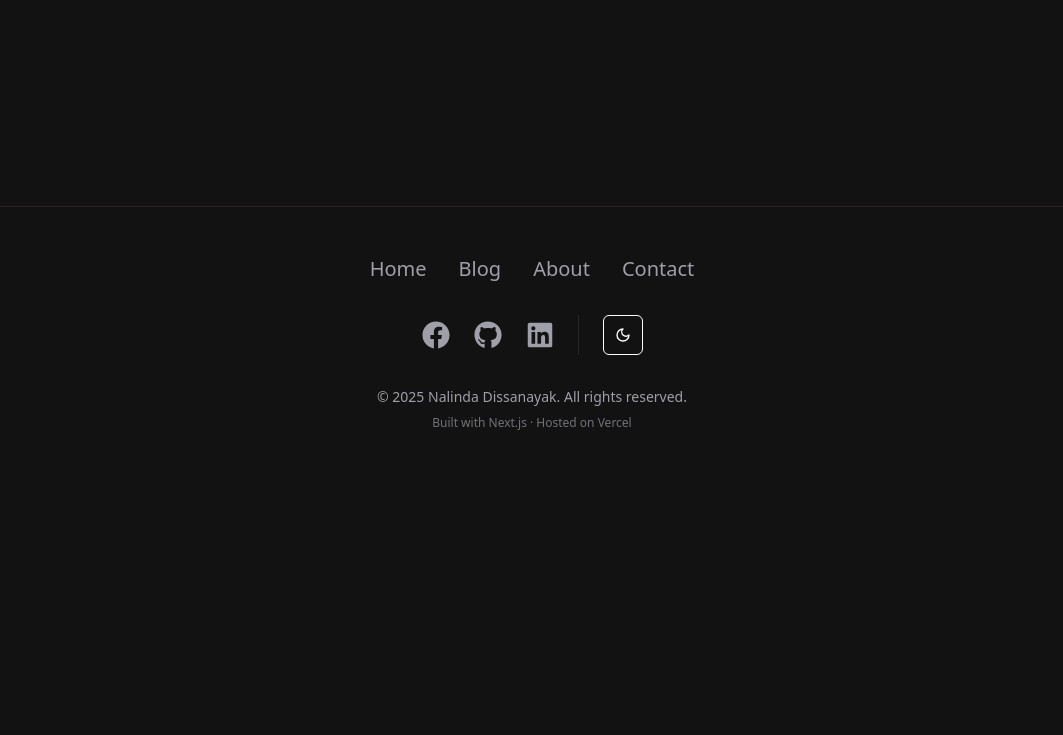
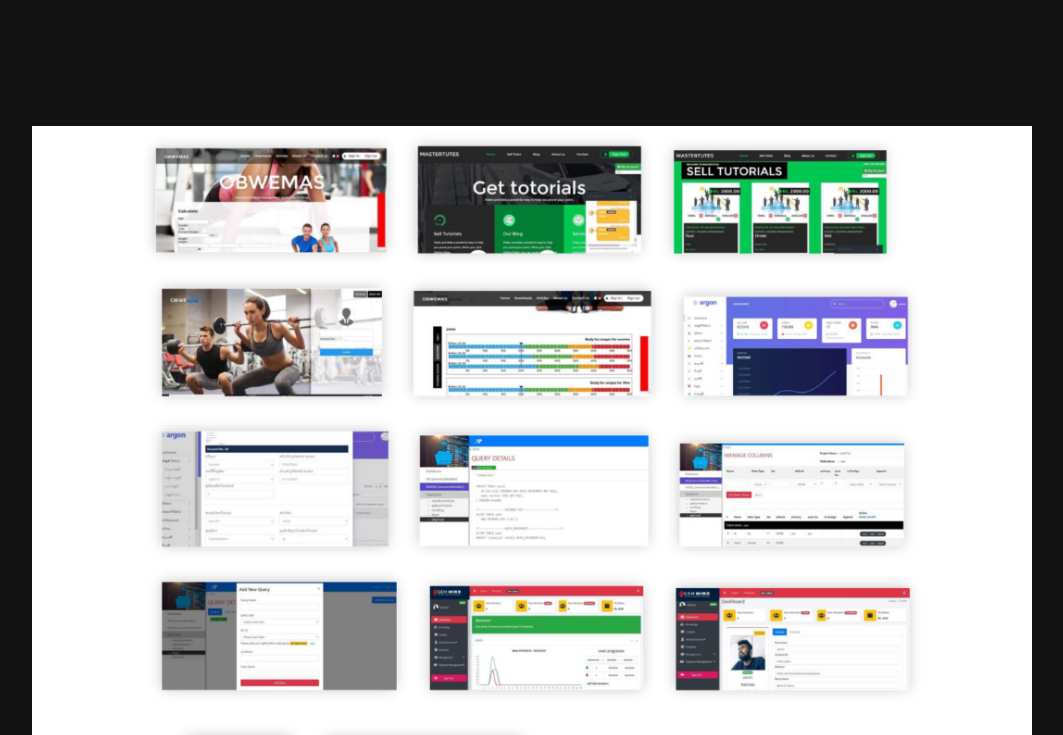
Before and after one commit to Nalindadsn/chanaka-fernando, a Next.js app: page /works in a window 1280 px wide. Shown: the part 1000-1735 px from the top of the page, without its empty margins (108-1171 px from the left). Before the commit the page ends 1479 px from the top, so only its background shows below. Built offline with nearby package versions, Linux system fonts and the light colour scheme.

Commit message:
add data2

```diff
--- a/src/app/works/page.tsx
+++ b/src/app/works/page.tsx
@@ -1,7 +1,7 @@
 import { ArrowLeft } from "lucide-react";
 import Image from "next/image";
 import Link from "next/link";
-import React from "react";
+import React, { Suspense } from "react";
 import MoreWorks from "./MoreWorks";
 
 function page() {
@@ -54,6 +54,17 @@ function page() {
       <div className="min-h-screen">
         <MoreWorks />
       </div>
+      <div className="container mx-auto">
+        <Suspense fallback={<p>Loading...</p>}>
+          <Image
+            src="/my-w.png"
+            alt="img"
+            width={1000}
+            height={1000}
+            className="w-full max-w-[1000px] mx-auto"
+          />
+        </Suspense>
+      </div>
     </div>
   );
 }
```
Also changed, not shown: public/my-w.png (added).
